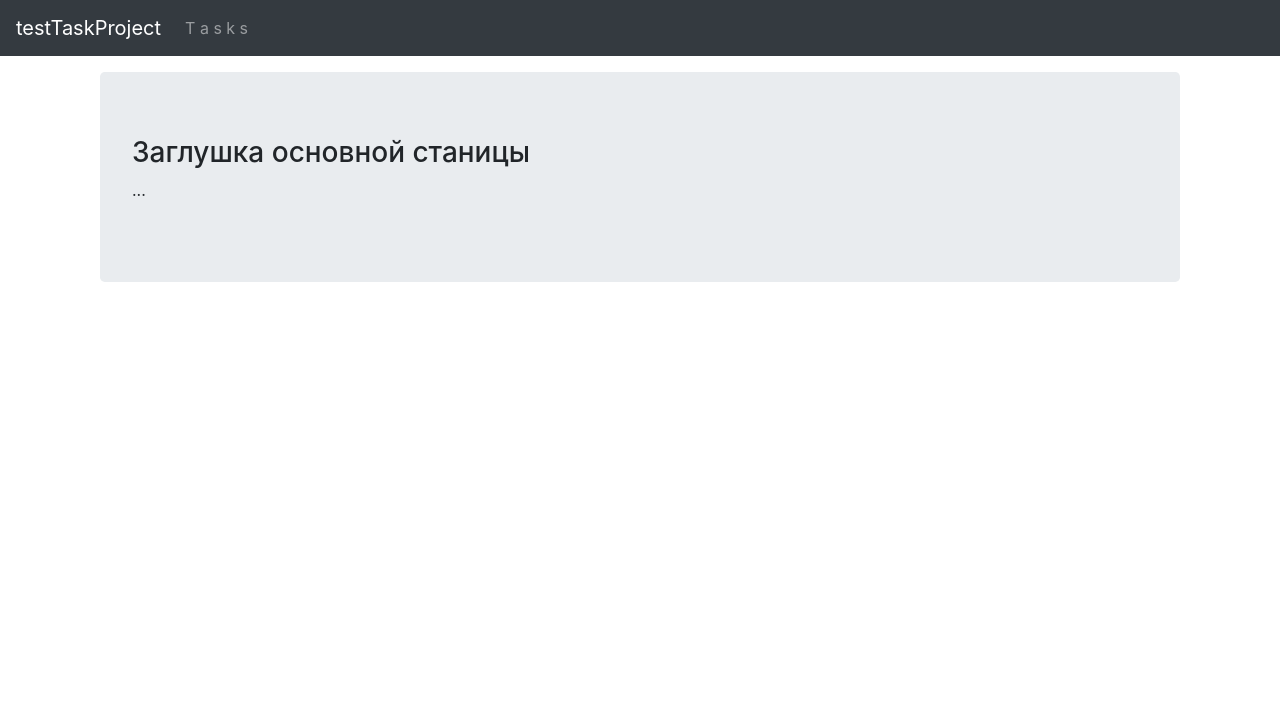
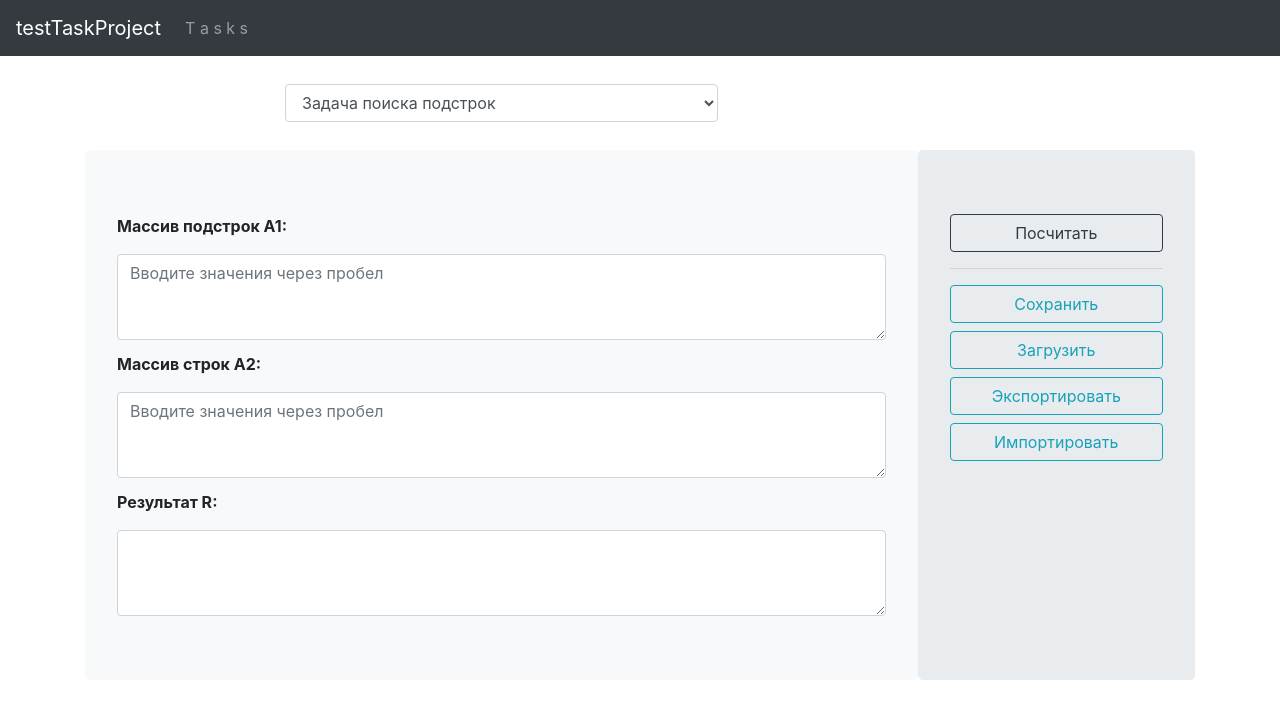
Before and after one commit to IraMeis/cit-test-front, a React (Create React App) app: page /tasks in a window 1280 px wide. Shown: the top 718 px of the page. Built offline with nearby package versions, Linux system fonts and the light colour scheme.

Commit message:
tasks page structure, separators

```diff
--- /dev/null
+++ b/src/components/const/Separator.js
@@ -0,0 +1,26 @@
+import React from "react";
+
+const Separator4 = () => {
+    return <div className="p-md-4 mb-4"/>
+}
+
+const Separator3 = () => {
+    return <div className="p-md-3 mb-3"/>
+}
+
+const Separator1 = () => {
+    return <div className="p-md-1 mb-1"/>
+}
+
+const Separator2 = () => {
+    return <div className="p-md-2 mb-2"/>
+}
+
+const Separator = {
+    Separator3,
+    Separator4,
+    Separator2,
+    Separator1
+}
+
+export default Separator;
--- /dev/null
+++ b/src/components/forms/TaskButtons.js
@@ -0,0 +1,19 @@
+const TaskButtons = () => {
+  return(
+      <div>
+          <button type="button" className="btn btn-outline-dark btn-block">
+              Посчитать</button>
+          <hr/>
+          <button type="button" className="btn btn-outline-info btn-block">
+              Сохранить</button>
+          <button type="button" className="btn btn-outline-info btn-block">
+              Загрузить</button>
+          <button type="button" className="btn btn-outline-info btn-block">
+              Экспортировать</button>
+          <button type="button" className="btn btn-outline-info btn-block">
+              Импортировать</button>
+      </div>
+  );
+}
+
+export default TaskButtons;
--- /dev/null
+++ b/src/components/forms/TaskSquare.js
@@ -0,0 +1,52 @@
+import React, {useState} from "react";
+import Separator from "../const/Separator";
+import TaskButtons from "./TaskButtons";
+
+const TaskSquare = () => {
+
+    const [inputMatr, setInputMatr] = useState("");
+    const onChangeInputMatr = (e) => {
+        const h = e.target.value;
+        setInputMatr(h);
+    }
+
+    const [isErr, setIsErr] = useState(false);
+
+    const handleDownloadFile = () => {};
+
+    const handleUploadFile = () => {};
+
+    const handleDownloadDB = () => {};
+
+    const handleUploadDB = () => {};
+
+    return (
+        <div className="row g-5">
+            <div className="jumbotron bg-light col-md-9">
+
+                <p> <strong>Входная матрица:</strong> </p>
+                <div className="input-large">
+                    <textarea className="md-textarea md-textarea-auto form-control"
+                              placeholder="Вводите значения через пробел"
+                              rows="3">
+                    </textarea>
+                </div>
+
+                <Separator.Separator1/>
+
+                <p> <strong>Результат:</strong> </p>
+                <div className="input-large">
+                    <textarea className="md-textarea md-textarea-auto form-control"
+                              rows="3">
+                    </textarea>
+                </div>
+
+            </div>
+
+            <div className="jumbotron col-md-3 text-center">
+                <TaskButtons/>
+            </div>
+        </div>
+    );
+}
+export default TaskSquare;
--- /dev/null
+++ b/src/components/forms/TaskString.js
@@ -0,0 +1,68 @@
+import React, {useState} from "react";
+import Separator from "../const/Separator";
+import TaskButtons from "./TaskButtons";
+
+const TaskString = () => {
+
+    const [arr1, setArr1] = useState("");
+    const onChangeArr1 = (e) => {
+        const h = e.target.value;
+        setArr1(h);
+    }
+
+    const [arr2, setArr2] = useState("");
+    const onChangeArr2 = (e) => {
+        const h = e.target.value;
+        setArr2(h);
+    }
+
+    const [isErr, setIsErr] = useState(false);
+
+    const handleDownloadFile = () => {};
+
+    const handleUploadFile = () => {};
+
+    const handleDownloadDB = () => {};
+
+    const handleUploadDB = () => {};
+
+    return (
+        <div className="row g-5">
+            <div className="jumbotron bg-light col-md-9">
+
+                <p> <strong>Массив подстрок А1:</strong> </p>
+                <div className="input-large">
+                    <textarea className="md-textarea md-textarea-auto form-control"
+                              placeholder="Вводите значения через пробел"
+                              rows="3">
+                    </textarea>
+                </div>
+
+                <Separator.Separator1/>
+
+                <p> <strong>Массив строк А2:</strong> </p>
+                <div className="input-large">
+                    <textarea className="md-textarea md-textarea-auto form-control"
+                              placeholder="Вводите значения через пробел"
+                              rows="3">
+                    </textarea>
+                </div>
+
+                <Separator.Separator1/>
+
+                <p> <strong>Результат R:</strong> </p>
+                <div className="input-large">
+                    <textarea className="md-textarea md-textarea-auto form-control"
+                              rows="3">
+                    </textarea>
+                </div>
+
+            </div>
+
+            <div className="jumbotron col-md-3 text-center">
+               <TaskButtons/>
+            </div>
+        </div>
+    );
+}
+export default TaskString;
--- /dev/null
+++ b/src/components/forms/TaskTypeBox.js
@@ -0,0 +1,21 @@
+import types from "../../util/taskTypes.json";
+import React from "react";
+
+const TaskTypeBox = (props) => {
+    return (
+        <div className="form-group row g-5">
+            <div className="col-md-2"/>
+            <div className=" col-md-5">
+                <select className="form-control"
+                        onChange={props.change}
+                        value={props.type}>
+                    <option value={types.square.code}>{types.square.label}</option>
+                    <option value={types.substring.code}>{types.substring.label}</option>
+                </select>
+            </div>
+            <div className="col-md-5"/>
+        </div>
+    );
+}
+
+export default TaskTypeBox;
--- a/src/components/pages/ErrorPattern.js
+++ b/src/components/pages/ErrorPattern.js
@@ -1,7 +1,7 @@
 const ErrorPattern = (props) => {
     return (
         <div className="container">
-            <header className="jumbotron">
+            <header className="jumbotron text-center">
                 <h3>
                     {props.message != null ? props.message : "Page not found"}
                 </h3>
--- a/src/components/pages/Tasks.js
+++ b/src/components/pages/Tasks.js
@@ -1,10 +1,23 @@
-const Tasks= () => {
+import Separator from "../const/Separator";
+import TaskString from "../forms/TaskString";
+import TaskSquare from "../forms/TaskSquare";
+import React, {useState} from "react";
+import TaskTypeBox from "../forms/TaskTypeBox";
+
+const Tasks = () => {
+    const [type, setType] = useState('1');
+    const onChangeType = (e) => {
+        const sc = e.target.value;
+        setType(sc);
+    }
     return (
         <div className="container">
-            <header className="jumbotron">
-                <h3>Заглушка основной станицы</h3>
-                <p>...</p>
-            </header>
+            <Separator.Separator1/>
+            <TaskTypeBox type={type}
+                         change={onChangeType}/>
+            <Separator.Separator1/>
+            {type==='1' && <TaskString/>}
+            {type==='2' && <TaskSquare/>}
         </div>
     );
 };
--- /dev/null
+++ b/src/util/taskTypes.json
@@ -0,0 +1,10 @@
+{
+  "substring": {
+    "code": 1,
+    "label": "Задача поиска подстрок"
+  },
+  "square": {
+    "code": 2,
+    "label": "Задача магического квадрата"
+  }
+}
```
